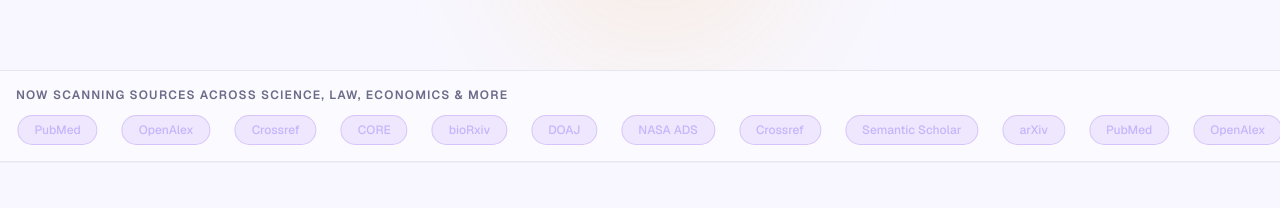
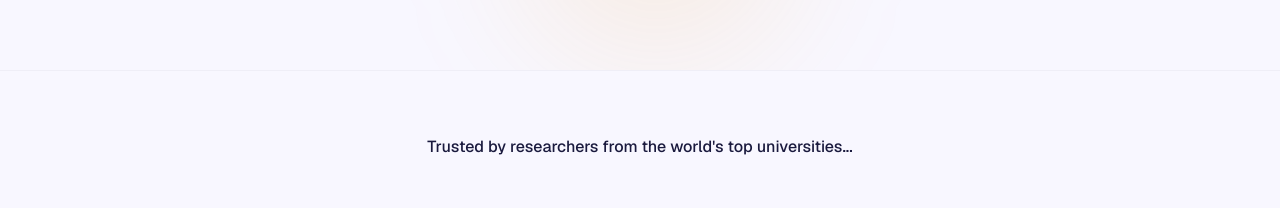
Before and after one commit to Eddiegah/gapforge, a Next.js app: page / in a window 1280 px wide. Shown: the part 562-770 px from the top of the page. Built offline with nearby package versions, Linux system fonts and the light colour scheme; no server answers.

Commit message:
fix: remove sources ticker from landing page

```diff
--- a/app/page.tsx
+++ b/app/page.tsx
@@ -266,28 +266,6 @@ export default function HomePage() {
           </motion.div>
         </div>
       </section>
-
-      {/* ── SOURCE TICKER ── */}
-      <div className="border-y border-[rgb(var(--border))] bg-[rgb(var(--card))]/40 py-4 overflow-hidden">
-        <div className="flex items-center gap-6 mb-3 px-4">
-          <span className="text-xs font-semibold tracking-widest text-[rgb(var(--muted))] uppercase whitespace-nowrap flex-shrink-0">
-            NOW SCANNING SOURCES ACROSS SCIENCE, LAW, ECONOMICS &amp; MORE
-          </span>
-        </div>
-        <div className="overflow-hidden">
-          <div className="marquee-track">
-            {/* Two copies for seamless loop */}
-            {[...SOURCES, ...SOURCES].map((src, i) => (
-              <span
-                key={i}
-                className="inline-flex items-center mx-3 px-4 py-1.5 rounded-full bg-violet-600/10 border border-violet-600/20 text-violet-300 text-xs font-medium whitespace-nowrap"
-              >
-                {src}
-              </span>
-            ))}
-          </div>
-        </div>
-      </div>
 
       {/* ── TRUST / UNIVERSITIES ── */}
       <section className="py-16 border-y border-[rgb(var(--border))]/50">
```
